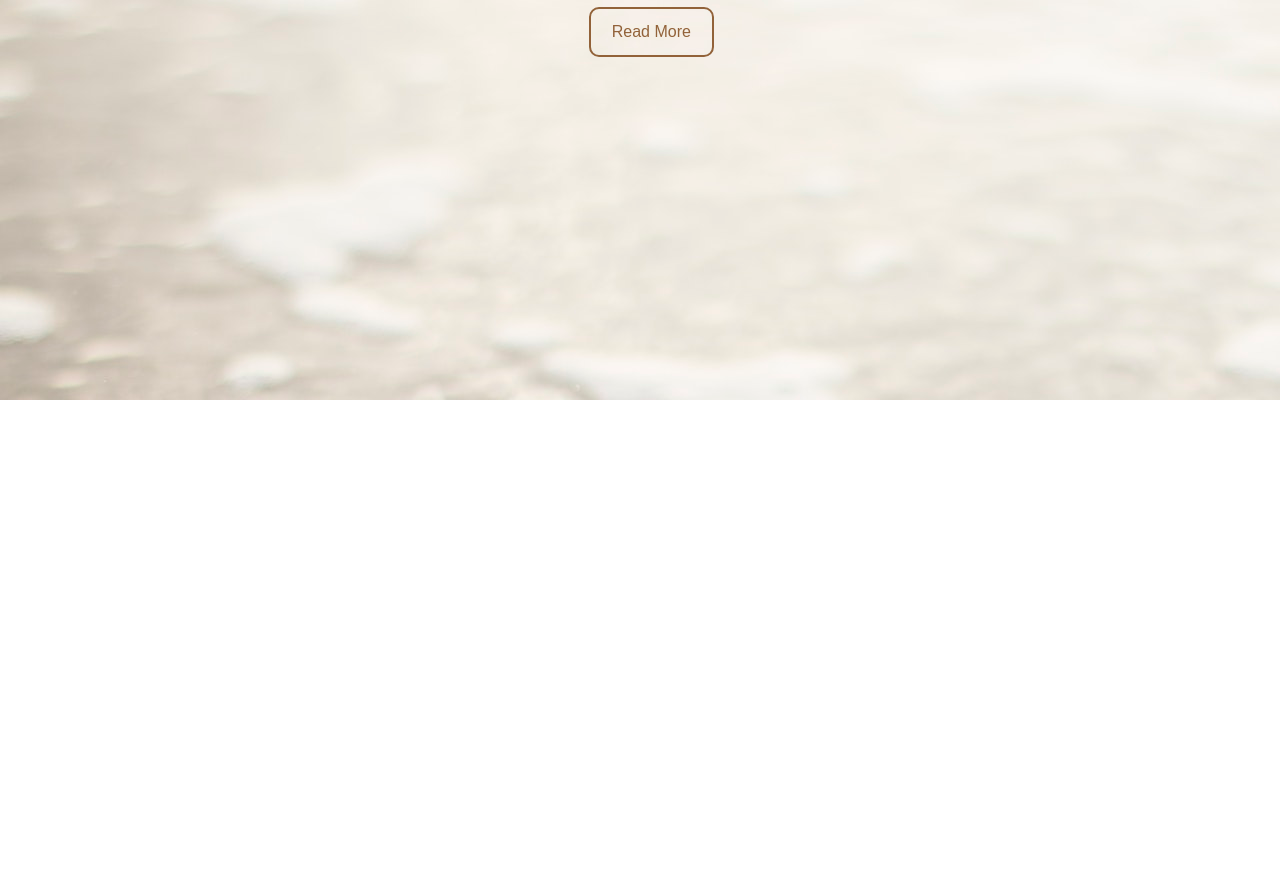
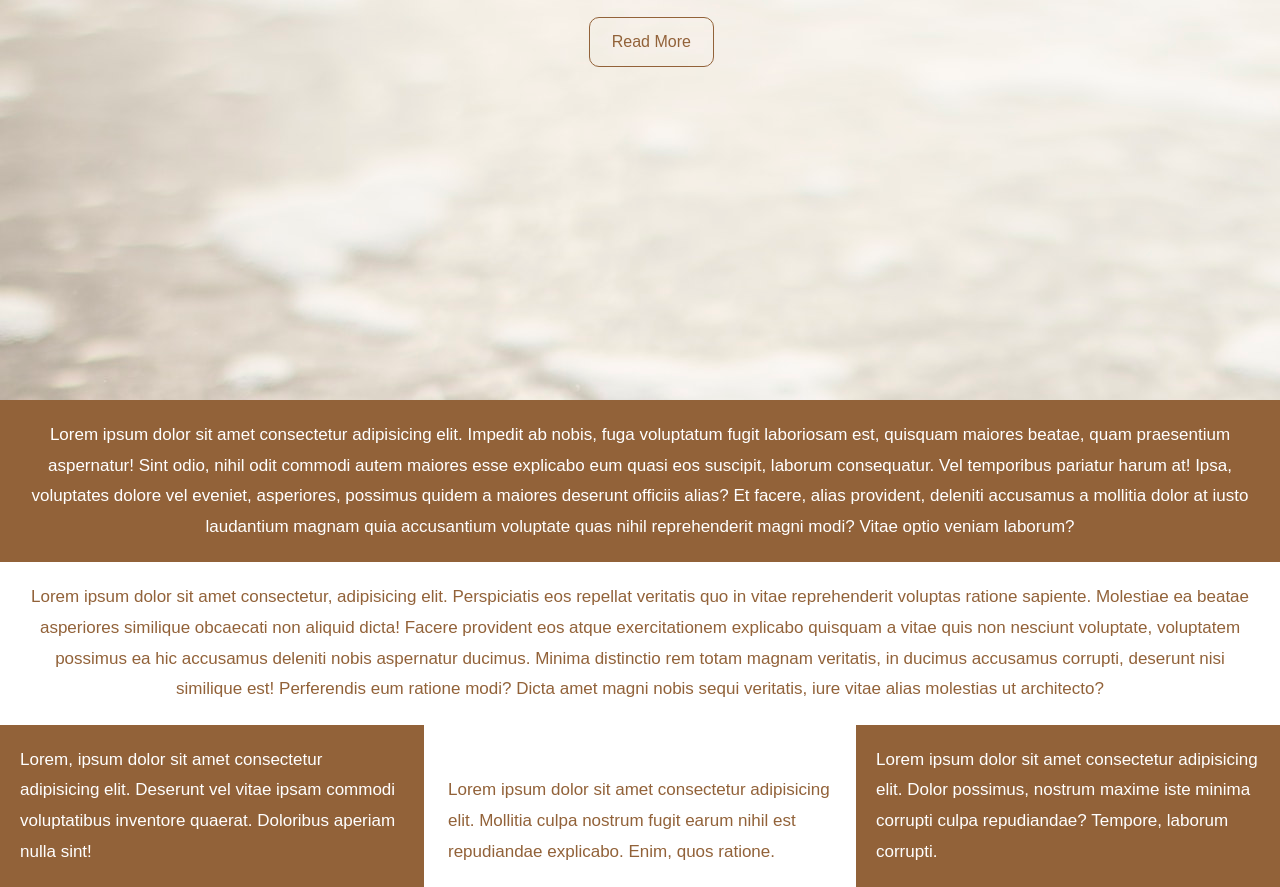
Before and after one commit to bossergioss/task.site, a plain HTML site: page Index.html in a window 1280 px wide. Shown: the part 400-1287 px from the top of the page. Before the commit the page ends 800 px from the top, so only its background shows below. Drawn offline with Linux system fonts and the light colour scheme.

Commit message:
Do all that I can

```diff
--- a/Index.html
+++ b/Index.html
@@ -4,6 +4,14 @@
 <meta charset="UTF-8">
 <link rel="stylesheet" href="./style.css">
 <title>Fullscreen Landing</title>
+<style>
+    p, h1, a {
+        font-family: Arial, Helvetica, sans-serif;
+    }
+    p, h1, a {
+        color:#926239;
+    }
+</style>
 </head>
 <body>
     <header class="top">
@@ -11,5 +19,16 @@
         <p class="texthead">Lorem ipsum dolor sit amet consectetur adipisicing elit. Sequi velit nisi voluptate tempore quos reiciendis!</p>
         <button><a href="#">Read More</a></button>
         </header>
+        <section>
+            <p class="brownw" style="text-align: center;">Lorem ipsum dolor sit amet consectetur adipisicing elit. Impedit ab nobis, fuga voluptatum fugit laboriosam est, quisquam maiores beatae, quam praesentium aspernatur! Sint odio, nihil odit commodi autem maiores esse explicabo eum quasi eos suscipit, laborum consequatur. Vel temporibus pariatur harum at! Ipsa, voluptates dolore vel eveniet, asperiores, possimus quidem a maiores deserunt officiis alias? Et facere, alias provident, deleniti accusamus a mollitia dolor at iusto laudantium magnam quia accusantium voluptate quas nihil reprehenderit magni modi? Vitae optio veniam laborum?</p>
+            <p class="whitebr" style="text-align: center;">Lorem ipsum dolor sit amet consectetur, adipisicing elit. Perspiciatis eos repellat veritatis quo in vitae reprehenderit voluptas ratione sapiente. Molestiae ea beatae asperiores similique obcaecati non aliquid dicta! Facere provident eos atque exercitationem explicabo quisquam a vitae quis non nesciunt voluptate, voluptatem possimus ea hic accusamus deleniti nobis aspernatur ducimus. Minima distinctio rem totam magnam veritatis, in ducimus accusamus corrupti, deserunt nisi similique est! Perferendis eum ratione modi? Dicta amet magni nobis sequi veritatis, iure vitae alias molestias ut architecto?</p>
+        </section>
+        <section>
+            <p class="brownw bottom">Lorem, ipsum dolor sit amet consectetur adipisicing elit. Deserunt vel vitae ipsam commodi voluptatibus inventore quaerat. Doloribus aperiam nulla sint!</p>
+            <p class="whitebr bottom">Lorem ipsum dolor sit amet consectetur adipisicing elit. Mollitia culpa nostrum fugit earum nihil est repudiandae explicabo. Enim, quos ratione.</p>
+            <p class="brownw bottom">Lorem ipsum dolor sit amet consectetur adipisicing elit. Dolor possimus, nostrum maxime iste minima corrupti culpa repudiandae? Tempore, laborum corrupti.</p>
+        </section>
 </body>
 </html>
+
+<!-- Старался из всех сил. Но к сожалению так и не понял как нижние три блока сделать как в образце.  -->
--- a/style.css
+++ b/style.css
@@ -14,15 +14,16 @@ h1 {
     text-align: center;
     color: #926239;
     padding-top: 23%;
-    font-family: Arial, Helvetica, sans-serif;
+
 }
 
 .texthead {
     font-size: 21px;
     text-align: center;
     color: #926239;
-    font-family: Arial, Helvetica, sans-serif;
-    padding-top: 10px;
+    padding:10px;
+    margin: auto;
+
 }
 
 button {
@@ -30,7 +31,7 @@ button {
     width: 125px;
     height: 50px;
     border-radius: 10px;
-    border: 2px solid #926239;
+    border: 1px solid #926239;
     background-color: inherit;
     margin: 1.5% 46%;
 
@@ -41,3 +42,25 @@ a {
     font-size: 16px;
     color:#926239;
 }
+
+.brownw {
+    color: white;
+    background-color:#926239;
+    font-size: 17px;
+    line-height: 1.8em;
+    padding: 20px;
+
+}
+
+.whitebr {
+    font-size: 17px;
+    line-height: 1.8em;
+    padding: 20px;
+}
+
+.bottom {
+    display: inline-block;
+    width: 30vw;
+    padding: 20px;
+    margin: 0;
+}
```
